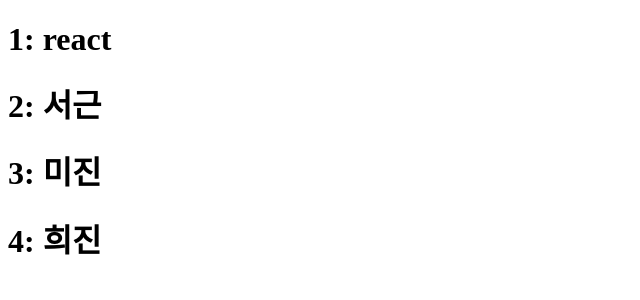
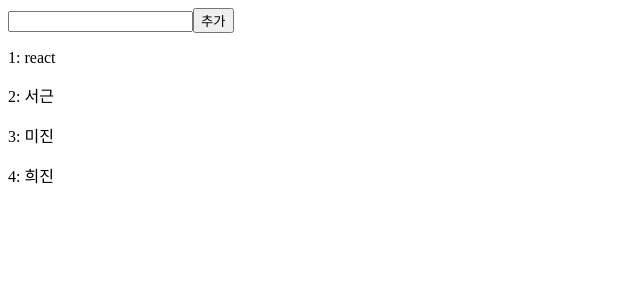
Before and after one commit to Seogun95/React_AXIOS, a React (Create React App) app: page / in a window 1280 px wide. Shown: the top 300 px of the page, without its empty margins (0-640 px from the left). Built offline with nearby package versions, Linux system fonts and the light colour scheme; data requests are answered from the project's data file.

Commit message:
feat: AXIOS POST 구현

```diff
--- a/src/App.js
+++ b/src/App.js
@@ -5,6 +5,9 @@
 
 const App = () => {
   const [todos, setTodos] = useState(null);
+  const [inputTitle, setInputTitle] = useState({
+    title: '',
+  });
 
   // 1. axios를 통해서 get 요청을 하는 함수를 생성
   // 비동기처리를 해야하므로 async/await 구문을 통해서 처리합
@@ -22,14 +25,35 @@
   // 3. data fetching이 정상적으로 되었는지 콘솔을 통해 확인
   console.log(todos);
 
+  //4. onChangesHandler
+  const onChangesHandler = (e) => {
+    setInputTitle({ title: e.target.value });
+  };
+
+  //5. onSubmitHandler
+  const onSubmitHandler = async (e) => {
+    e.preventDefault();
+    //버튼 클릭시 INPUT값을 DB에 추가(POST)
+    axios.post('http://localhost:4001/todos', inputTitle);
+    //setTodos를 업데이트 한다.
+    setTodos([...todos, inputTitle]);
+  };
   return (
-    <div>
-      {todos?.map((item, i) => (
-        <div key={i}>
-          <h1>{`${item.id}: ${item.title}`}</h1>
-        </div>
-      ))}
-    </div>
+    <>
+      <div>
+        <form onSubmit={onSubmitHandler}>
+          <input value={inputTitle.title} onChange={onChangesHandler} />
+          <button>추가</button>
+        </form>
+      </div>
+      <div>
+        {todos?.map((item) => (
+          <div>
+            <p key={item.id}>{`${item.id}: ${item.title}`}</p>
+          </div>
+        ))}
+      </div>
+    </>
   );
 };
 
```
